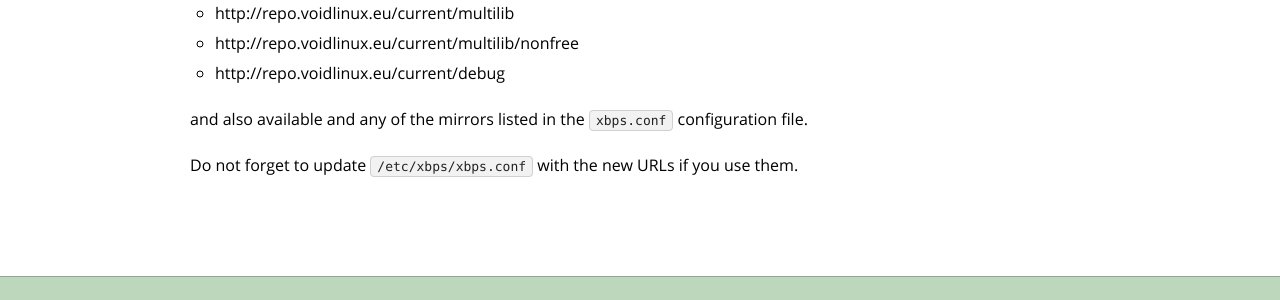
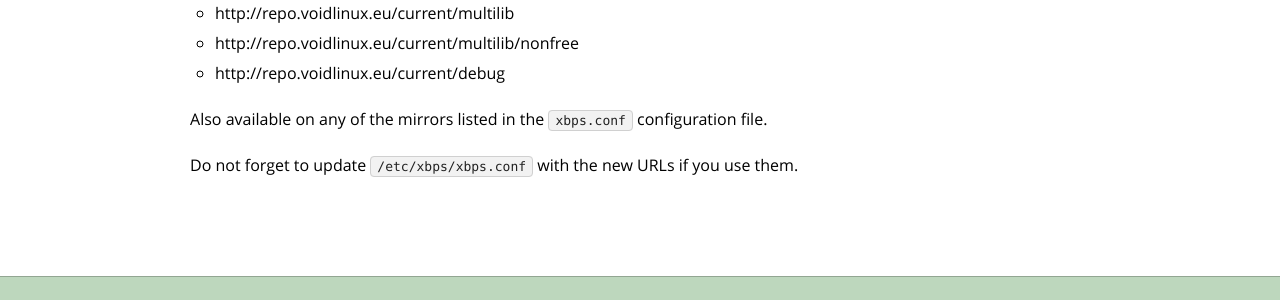
Before and after one commit to void-linux/void-linux.github.io, a Jekyll site: the page built from _posts/2014-05-05-New-repositories.markdown, in a window 1280 px wide and 1245 px high. Shown: the part 796-1096 px from the top of the window. Built offline with Jekyll 4.4.1, drawn with Linux system fonts in a browser that asks for light colours; Markdown is read by kramdown in place of the engine named in the settings; comment, search, counter and statistics services are not loaded.

Commit message:
News: grammar fix.

```diff
--- a/_posts/2014-05-05-New-repositories.markdown
+++ b/_posts/2014-05-05-New-repositories.markdown
@@ -21,6 +21,6 @@
 - http://repo.voidlinux.eu/current/multilib/nonfree
 - http://repo.voidlinux.eu/current/debug
 
-and also available and any of the mirrors listed in the `xbps.conf` configuration file.
+Also available on any of the mirrors listed in the `xbps.conf` configuration file.
 
 Do not forget to update `/etc/xbps/xbps.conf` with the new URLs if you use them.
```
